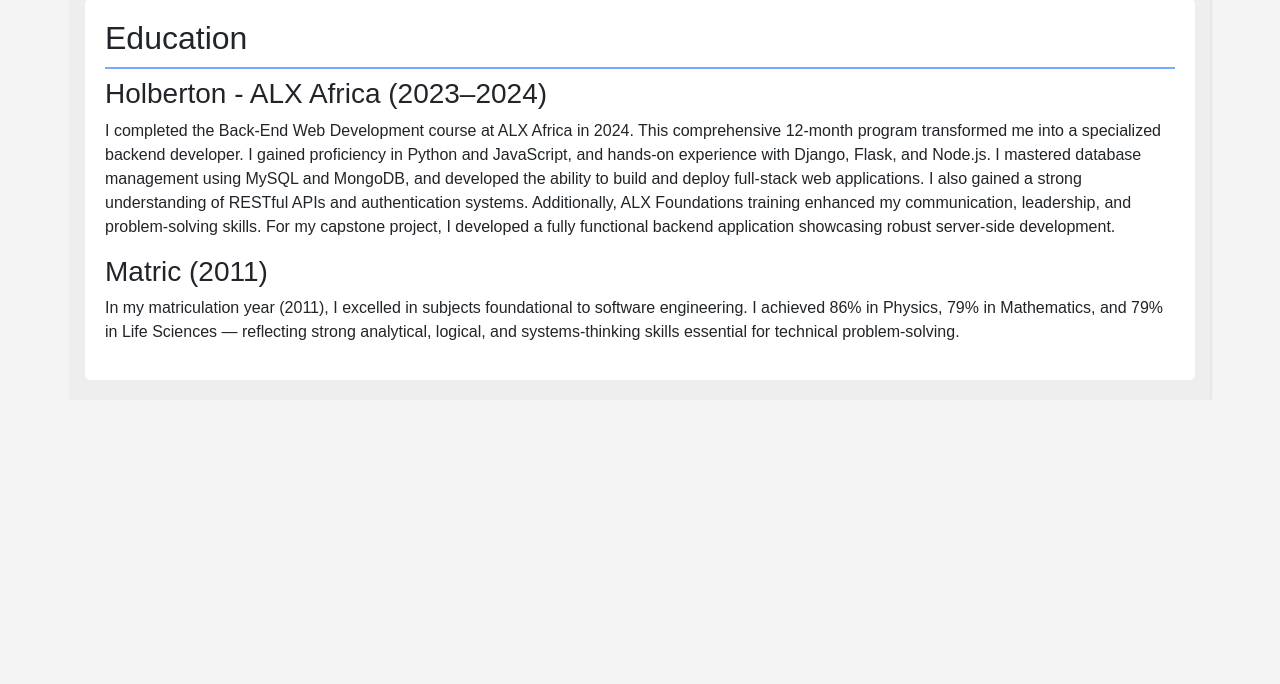
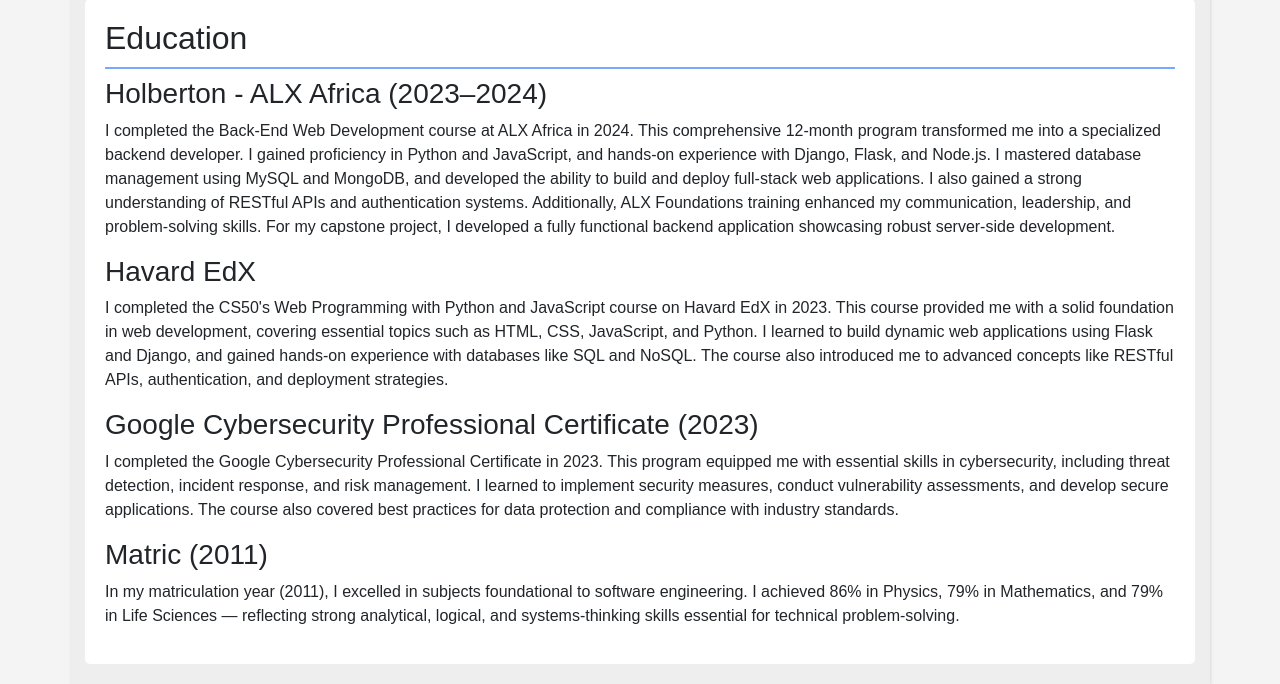
Before and after one commit to Pumelela-Banca/PumelealAppsProfile, a Django app: page /resume/ in a window 1280 px wide. Shown: the part 2460-3144 px from the top of the page. Before the commit the page ends 2860 px from the top, so only its background shows below. Run offline with Django 5.2, Linux system fonts and the light colour scheme; some libraries are stand-ins or nearby versions.

Commit message:
adde lines to resume

```diff
--- a/myProfile/mainPage/templates/resume.html
+++ b/myProfile/mainPage/templates/resume.html
@@ -94,6 +94,14 @@
         <p>
             I completed the Back-End Web Development course at ALX Africa in 2024. This comprehensive 12-month program transformed me into a specialized backend developer. I gained proficiency in Python and JavaScript, and hands-on experience with Django, Flask, and Node.js. I mastered database management using MySQL and MongoDB, and developed the ability to build and deploy full-stack web applications. I also gained a strong understanding of RESTful APIs and authentication systems. Additionally, ALX Foundations training enhanced my communication, leadership, and problem-solving skills. For my capstone project, I developed a fully functional backend application showcasing robust server-side development.
         </p>
+        <h3>Havard EdX </h3>
+        <p>
+            I completed the CS50's Web Programming with Python and JavaScript course on Havard EdX in 2023. This course provided me with a solid foundation in web development, covering essential topics such as HTML, CSS, JavaScript, and Python. I learned to build dynamic web applications using Flask and Django, and gained hands-on experience with databases like SQL and NoSQL. The course also introduced me to advanced concepts like RESTful APIs, authentication, and deployment strategies.
+        </p>
+        <h3>Google Cybersecurity Professional Certificate (2023)</h3>
+        <p>
+            I completed the Google Cybersecurity Professional Certificate in 2023. This program equipped me with essential skills in cybersecurity, including threat detection, incident response, and risk management. I learned to implement security measures, conduct vulnerability assessments, and develop secure applications. The course also covered best practices for data protection and compliance with industry standards.
+        </p>
 
         <h3>Matric (2011)</h3>
         <p>
```
